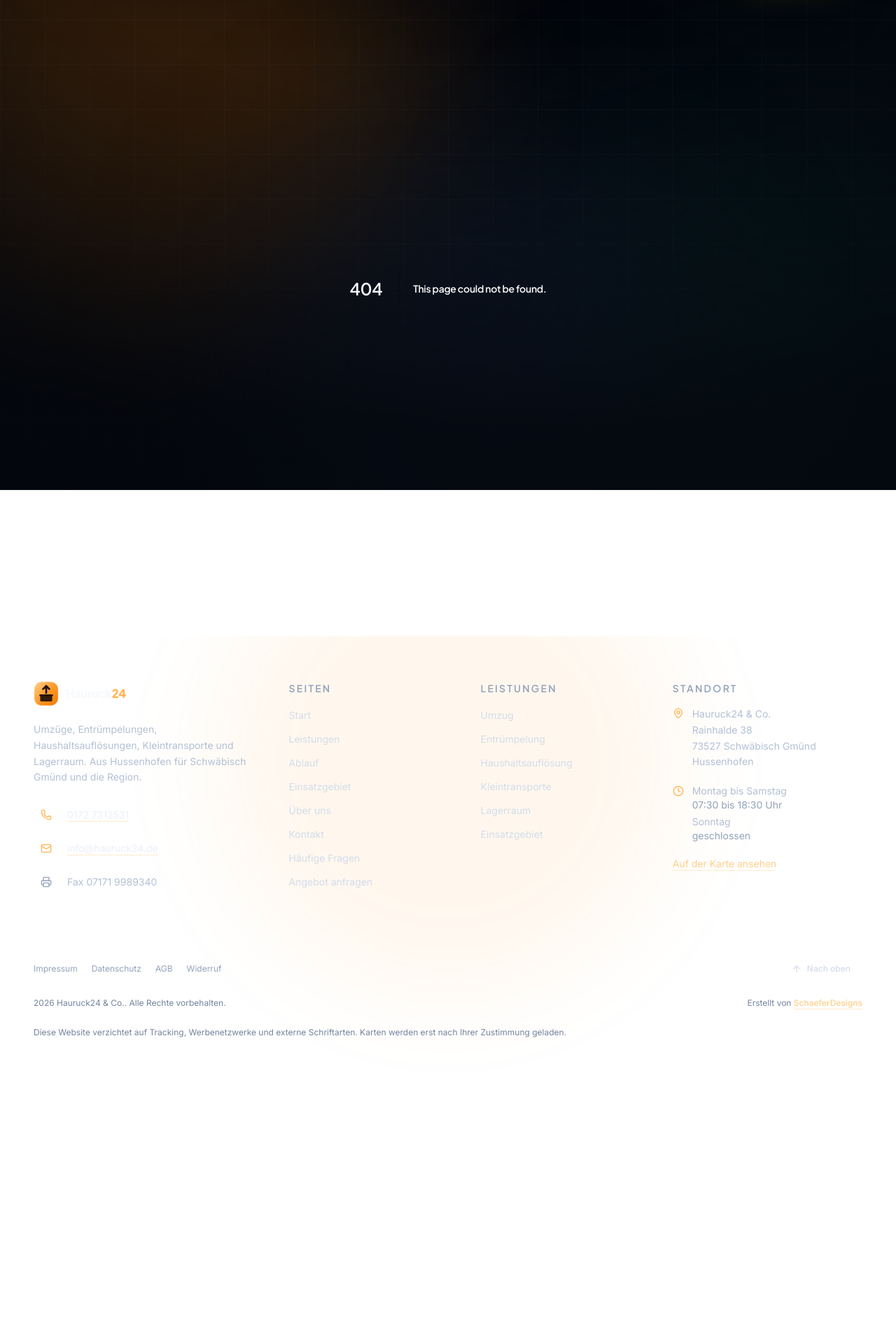
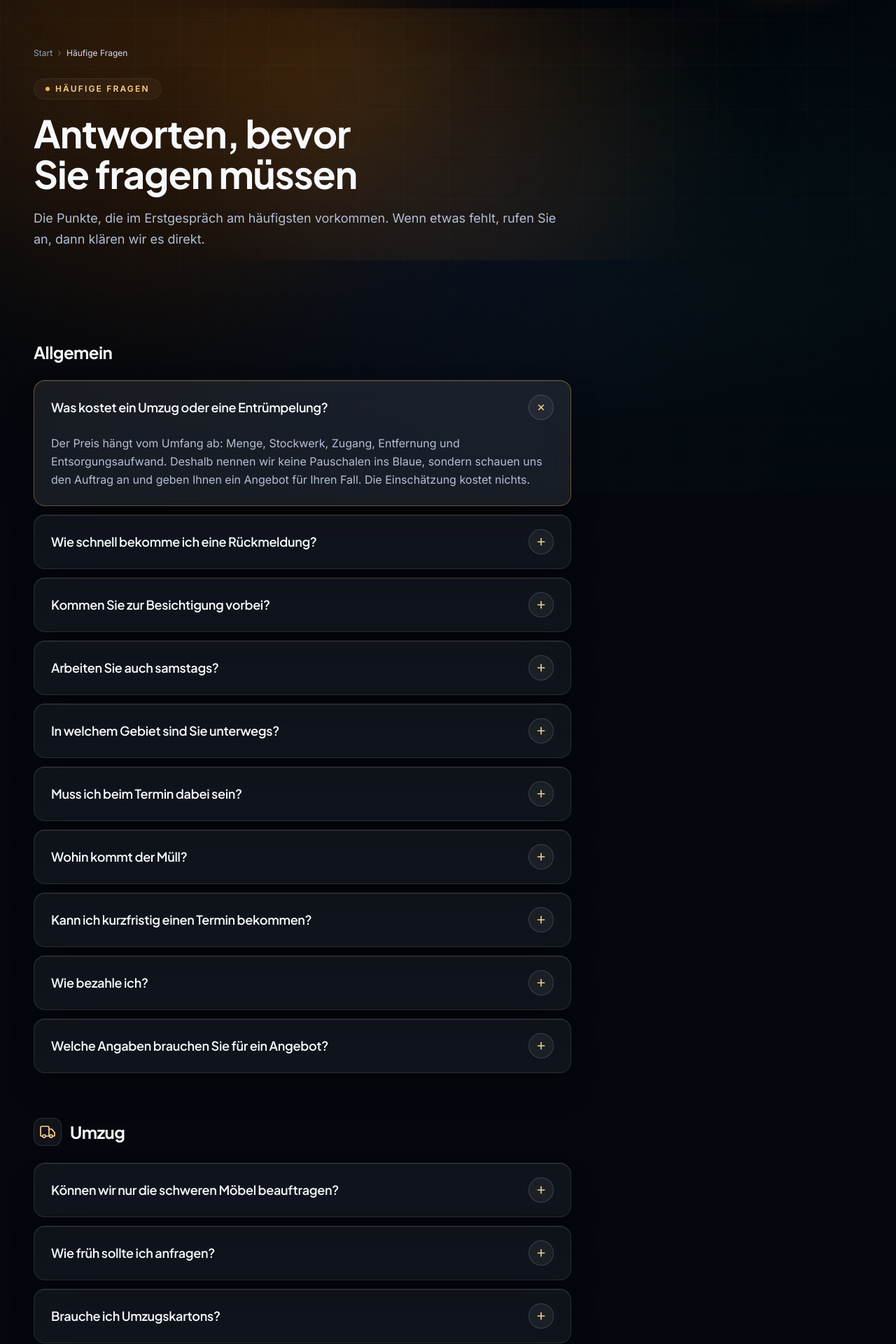
Before and after one commit to SchaeferDesigns/hauruck24, a Next.js app: page /faq in a window 1280 px wide. Before the commit this address had no page. Shown: the part 100-2020 px from the top of the page at 70% size. Before the commit the page ends 1649 px from the top, so only its background shows below. Built offline with nearby package versions, Linux system fonts and the light colour scheme.

Commit message:
SDA: Projektänderungen synchronisieren

```diff
--- /dev/null
+++ b/src/app/faq/page.tsx
@@ -0,0 +1,69 @@
+import type { Metadata } from "next";
+import { faq } from "@/content/faq";
+import { services } from "@/content/services";
+import { BreadcrumbJsonLd, FaqJsonLd } from "@/components/seo/JsonLd";
+import PageHeader from "@/components/layout/PageHeader";
+import CtaBanner from "@/components/sections/CtaBanner";
+import Accordion from "@/components/ui/Accordion";
+import Reveal from "@/components/ui/Reveal";
+import ServiceIcon from "@/components/ui/ServiceIcon";
+
+export const metadata: Metadata = {
+  title: "Häufige Fragen",
+  description:
+    "Antworten zu Kosten, Terminen, Besichtigung, Entsorgung und Einsatzgebiet rund um Umzug und Entrümpelung in Schwäbisch Gmünd.",
+  alternates: { canonical: "/faq" },
+};
+
+const breadcrumbs = [
+  { name: "Start", href: "/" },
+  { name: "Häufige Fragen", href: "/faq" },
+];
+
+const allItems = [...faq, ...services.flatMap((service) => service.faq)];
+
+export default function FaqPage() {
+  return (
+    <>
+      <PageHeader
+        eyebrow="Häufige Fragen"
+        title="Antworten, bevor Sie fragen müssen"
+        lead="Die Punkte, die im Erstgespräch am häufigsten vorkommen. Wenn etwas fehlt, rufen Sie an, dann klären wir es direkt."
+        breadcrumbs={breadcrumbs}
+      />
+
+      <section className="section-pad pt-10">
+        <div className="container-page">
+          <div className="max-w-3xl">
+            <h2 className="font-display text-2xl">Allgemein</h2>
+            <Accordion items={faq} defaultOpen={0} className="mt-6" />
+          </div>
+
+          <div className="mt-16 flex flex-col gap-12">
+            {services.map((service, index) => (
+              <Reveal key={service.slug} delay={index * 0.04}>
+                <div className="max-w-3xl">
+                  <h2 className="flex items-center gap-3 font-display text-2xl">
+                    <span className="grid size-10 place-items-center rounded-xl border border-white/12 bg-white/5 text-brand-300">
+                      <ServiceIcon name={service.icon} className="size-5" />
+                    </span>
+                    {service.label}
+                  </h2>
+                  <Accordion items={service.faq} className="mt-6" />
+                </div>
+              </Reveal>
+            ))}
+          </div>
+        </div>
+      </section>
+
+      <CtaBanner
+        title="Frage nicht dabei?"
+        text="Rufen Sie an oder schreiben Sie uns. Wir antworten auch dann ehrlich, wenn die Antwort gegen einen Auftrag spricht."
+      />
+
+      <BreadcrumbJsonLd items={breadcrumbs} />
+      <FaqJsonLd items={allItems} />
+    </>
+  );
+}
```
